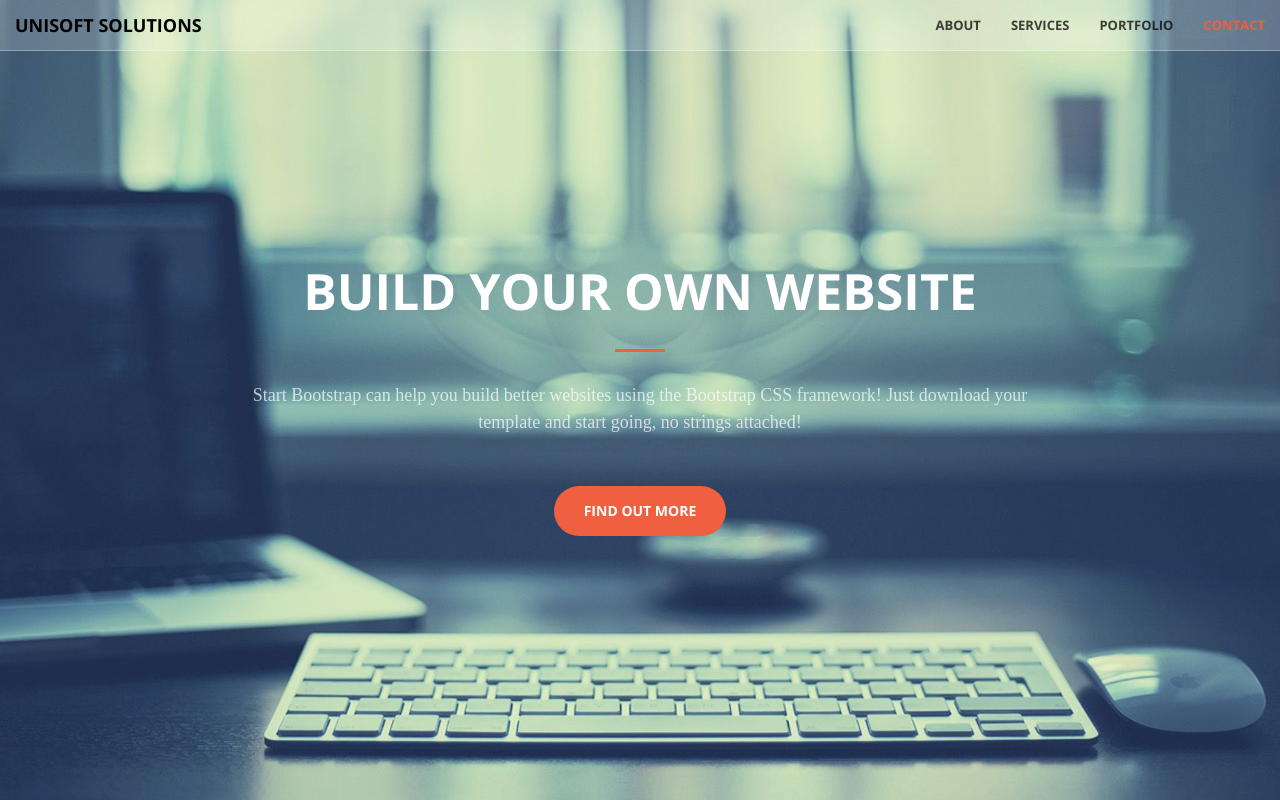
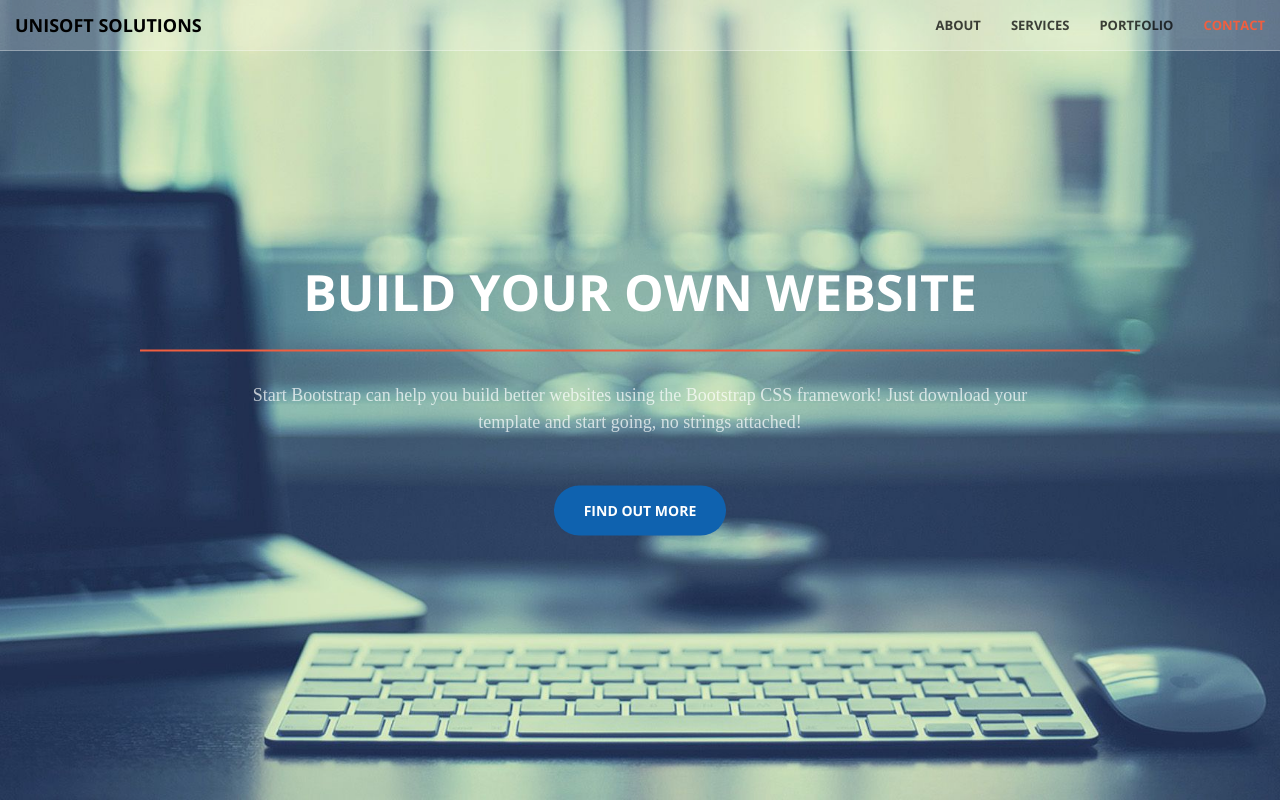
Before and after one commit to 0777753598/Promo_website, a website: page index.html in a window 1280 px wide. Shown: the top 800 px of the page. Drawn offline with nearby package versions, Linux system fonts and the light colour scheme.

```diff
--- a/public/css/creative.css
+++ b/public/css/creative.css
@@ -14,8 +14,8 @@
 }
 hr {
   border-color: #F05F40;
-  border-width: 3px;
-  max-width: 50px;
+  border-width: 2px;
+  /*max-width: 50px;*/
 }
 hr.light {
   border-color: white;
@@ -338,8 +338,8 @@
 }
 .btn-primary {
   color: white;
-  background-color: #F05F40;
-  border-color: #F05F40;
+  background-color: rgb(15, 98, 175);
+  border-color: rgb(15, 98, 175);
   -webkit-transition: all 0.35s;
   -moz-transition: all 0.35s;
   transition: all 0.35s;
@@ -353,7 +353,10 @@
   color: white;
   background-color: #ee4b28;
   border-color: #ed431f;
-}
+  -webkit-box-shadow: 0 8px 4px rgba(0,0,0,0.2), 0 4px 2px rgba(0,0,0,0.1);
+  -moz-box-shadow: 0 8px 4px rgba(0,0,0,0.25), 0 4px 2px rgba(0,0,0,0.19);
+  box-shadow: 0 8px 4px rgba(0,0,0,0.2), 0 4px 2px rgba(0,0,0,0.1);
+}-
 .btn-primary:active,
 .btn-primary.active,
 .open > .dropdown-toggle.btn-primary {
```
Also changed, not shown: index.html (+1 -0 lines), index.js (line endings or trailing spaces), 2 other files.
